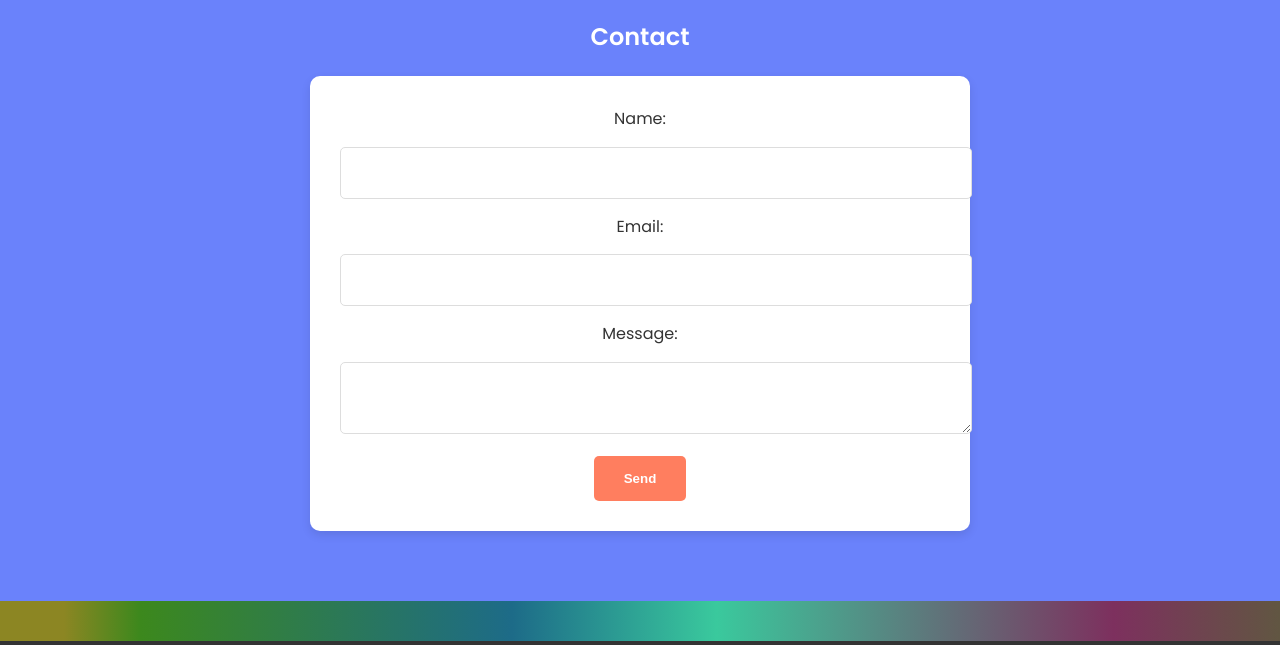
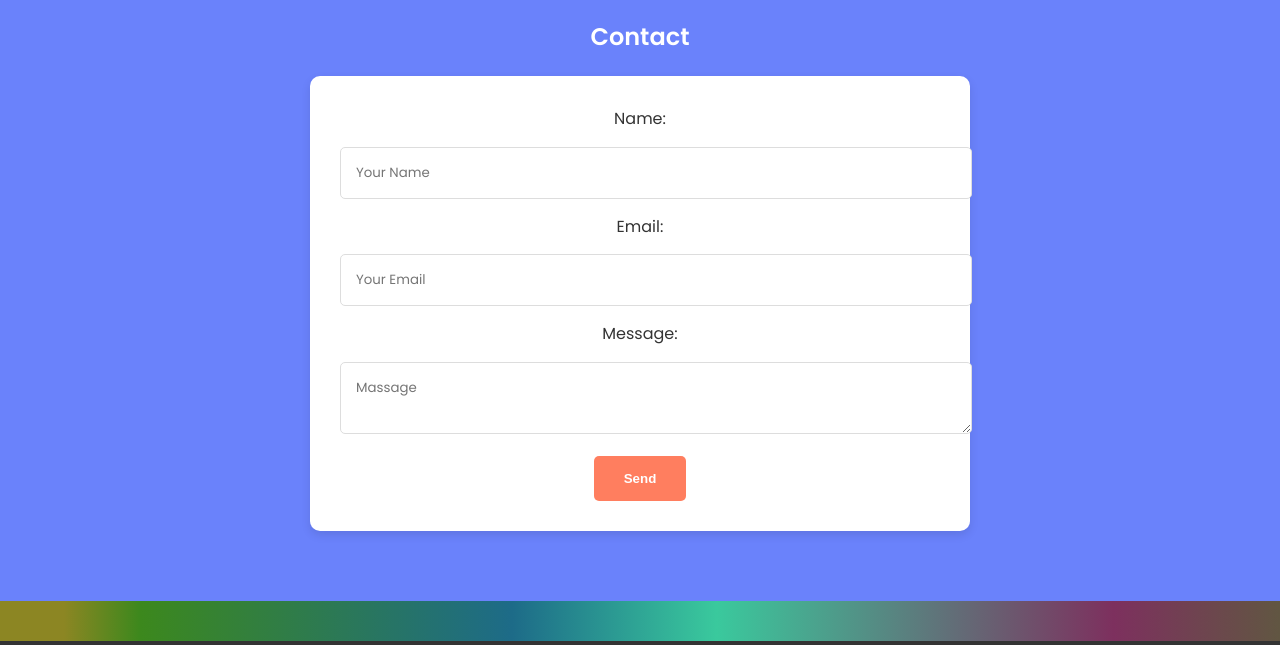
Before and after one commit to Kiran-Budha/kiranbudha, a plain HTML site: page index.html in a window 1280 px wide. Shown: the part 1761-2406 px from the top of the page. Drawn offline with Linux system fonts and the light colour scheme.

Commit message:
Update index.html
Signed-off-by: Kiran Budha <69229536+Kiran-Budha@users.noreply.github.com>

```diff
--- a/index.html
+++ b/index.html
@@ -73,13 +73,13 @@
             <h2>Contact</h2>
             <form id="contact-form">
                 <label for="name">Name:</label>
-                <input type="text" id="name" name="name" required>
+                <input type="text" id="name" name="name" placeholder="Your Name" required>
 
                 <label for="email">Email:</label>
-                <input type="email" id="email" name="email" required>
+                <input type="email" id="email" name="email" placeholder="Your Email" required>
 
                 <label for="message">Message:</label>
-                <textarea id="message" name="message" required></textarea>
+                <textarea id="message" name="message" placeholder="Massage" required></textarea>
 
                 <button type="submit">Send</button>
             </form>
```
